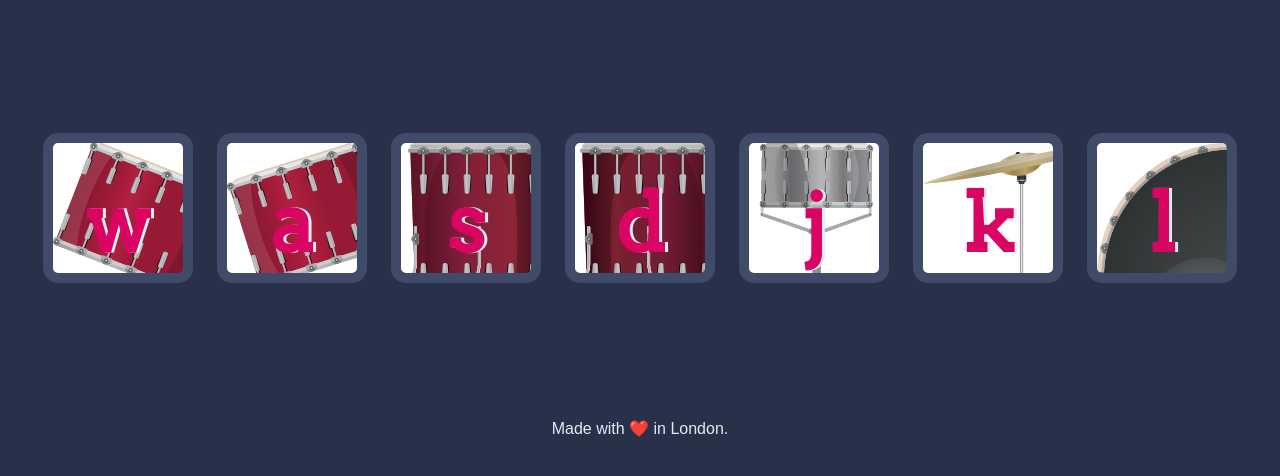
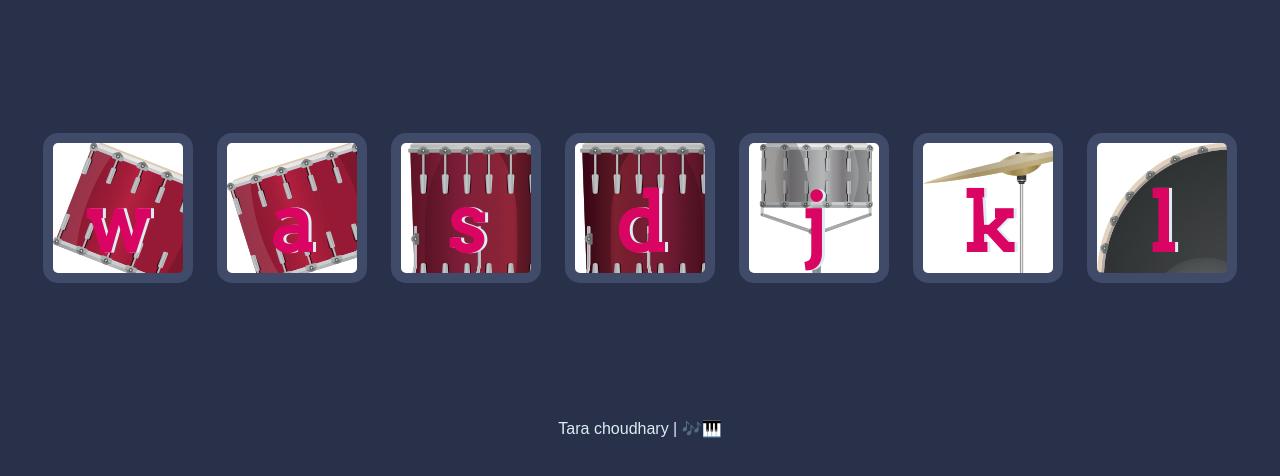
Before and after one commit to Tara-Choudhary/Drum-kit-javaScript, a plain HTML site: page index.html in a window 1280 px wide. Shown: the part 156-632 px from the top of the page. Drawn offline with Linux system fonts and the light colour scheme.

Commit message:
Update index.html

```diff
--- a/index.html
+++ b/index.html
@@ -24,7 +24,7 @@
 
 
   <footer>
-    Made with ❤️ in London.
+    Tara choudhary | 🎶🎹
   </footer>
   <script src="index.js"></script>
 </body>
```
